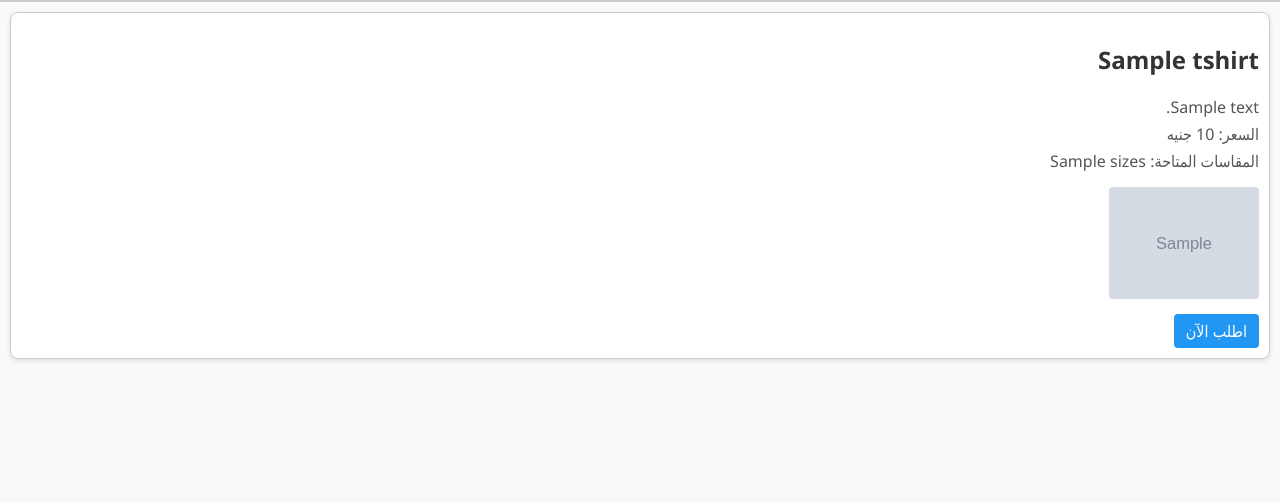
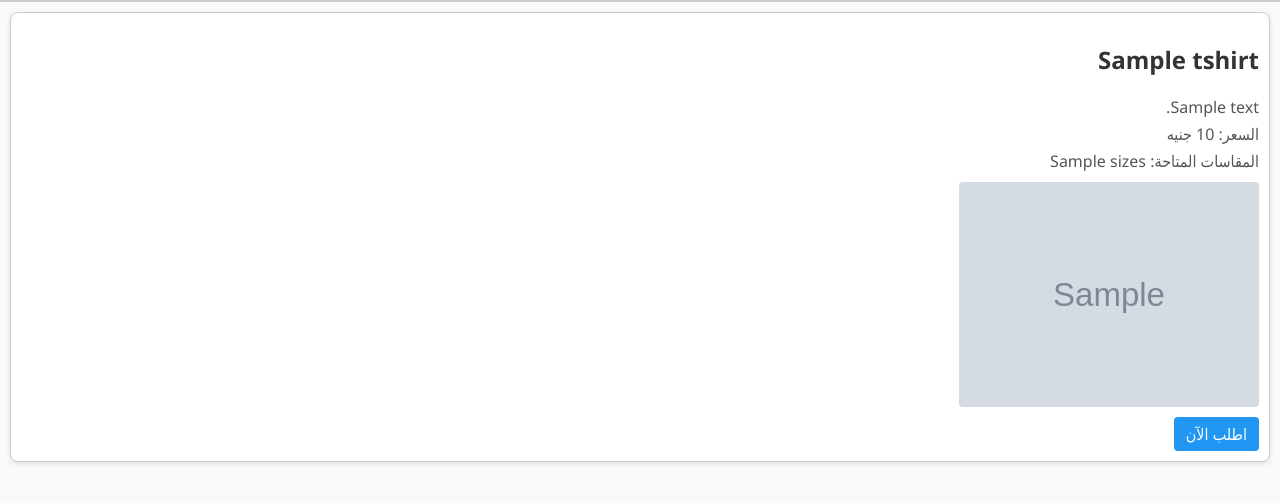
Before and after one commit to Elbnan/TshirtWebsite, a Flask app: template templates/index.html in a window 1280 px wide. Shown: the part 115-618 px from the top of the page. Run offline with Flask 3, Linux system fonts and the light colour scheme; the template is opened without the code that fills it: most values are stand-ins (such as "Sample title", 1, 10 or a date in 2020); grey boxes marked "Sample" are stand-in pictures.

Commit message:
Update index.html

```diff
--- a/templates/index.html
+++ b/templates/index.html
@@ -71,24 +71,77 @@
             border-top: 2px solid #ccc;
         }
 
-        div[style*="border:1px solid"] {
+        .tshirt-card {
             background-color: #fff;
+            border: 1px solid #ccc;
             border-radius: 8px;
             box-shadow: 0 2px 5px rgba(0,0,0,0.1);
+            padding: 10px;
+            margin: 10px;
         }
 
-        div[style*="border:1px solid"] h2 {
+        .tshirt-card h2 {
             color: #333;
         }
 
-        div[style*="border:1px solid"] p {
+        .tshirt-card p {
             margin: 5px 0;
             color: #555;
         }
 
-        img {
+        .carousel {
+            position: relative;
+            max-width: 300px;
             margin-top: 10px;
+        }
+
+        .carousel img {
+            width: 100%;
             border-radius: 4px;
+            display: none;
+        }
+
+        .carousel img.active {
+            display: block;
+        }
+
+        .carousel .arrow {
+            position: absolute;
+            top: 50%;
+            transform: translateY(-50%);
+            font-size: 24px;
+            background-color: rgba(0,0,0,0.5);
+            color: white;
+            padding: 5px 10px;
+            cursor: pointer;
+            border-radius: 50%;
+        }
+
+        .carousel .arrow.left {
+            right: 10px;
+        }
+
+        .carousel .arrow.right {
+            left: 10px;
+        }
+
+        .dots {
+            text-align: center;
+            margin-top: 5px;
+        }
+
+        .dot {
+            display: inline-block;
+            width: 10px;
+            height: 10px;
+            margin: 2px;
+            background-color: #ccc;
+            border-radius: 50%;
+            cursor: pointer;
+        }
+
+        .dot.active {
+            background-color: #4CAF50;
         }
 
         a[href^="/order/"] {
@@ -146,12 +199,28 @@
 
     {% if tshirts %}
         {% for tshirt in tshirts %}
-            <div style="border:1px solid #ccc; padding:10px; margin:10px;">
+            <div class="tshirt-card">
                 <h2>{{ tshirt.name }}</h2>
                 <p>{{ tshirt.description }}</p>
                 <p>السعر: {{ tshirt.price }} جنيه</p>
                 <p>المقاسات المتاحة: {{ tshirt.sizes }}</p>
-                <img src="{{ url_for('static', filename='images/' + tshirt.image_url) }}" width="150"><br>
+
+                {% set image_list = tshirt.image_url.split(',') %}
+                <div class="carousel" id="carousel-{{ loop.index }}">
+                    {% for image in image_list %}
+                        <img src="{{ url_for('static', filename='images/' + image.strip()) }}" class="{{ 'active' if loop.index0 == 0 else '' }}">
+                    {% endfor %}
+                    {% if image_list|length > 1 %}
+                        <div class="arrow right" onclick="nextSlide({{ loop.index }})">&#10094;</div>
+                        <div class="arrow left" onclick="prevSlide({{ loop.index }})">&#10095;</div>
+                        <div class="dots" id="dots-{{ loop.index }}">
+                            {% for dot in image_list %}
+                                <span class="dot {{ 'active' if loop.index0 == 0 else '' }}" onclick="goToSlide({{ loop.index }}, {{ loop.index0 }})"></span>
+                            {% endfor %}
+                        </div>
+                    {% endif %}
+                </div>
+
                 <a href="/order/{{ tshirt.id }}">اطلب الآن</a>
 
                 {% if session.get('is_admin') %}
@@ -164,5 +233,42 @@
     {% else %}
         <p>لا توجد تيشيرتات متاحة حالياً.</p>
     {% endif %}
+
+    <script>
+        const carousels = document.querySelectorAll('.carousel');
+
+        carousels.forEach((carousel, index) => {
+            let currentSlide = 0;
+            const slides = carousel.querySelectorAll('img');
+            const dots = carousel.querySelectorAll('.dot');
+
+            function showSlide(n) {
+                slides.forEach((img, i) => {
+                    img.classList.toggle('active', i === n);
+                    if (dots[i]) dots[i].classList.toggle('active', i === n);
+                });
+                currentSlide = n;
+            }
+
+            window['nextSlide'] = function(id) {
+                if (id !== index + 1) return;
+                const next = (currentSlide + 1) % slides.length;
+                showSlide(next);
+            };
+
+            window['prevSlide'] = function(id) {
+                if (id !== index + 1) return;
+                const prev = (currentSlide - 1 + slides.length) % slides.length;
+                showSlide(prev);
+            };
+
+            window['goToSlide'] = function(id, n) {
+                if (id !== index + 1) return;
+                showSlide(n);
+            };
+
+            showSlide(0);
+        });
+    </script>
 </body>
 </html>
```
